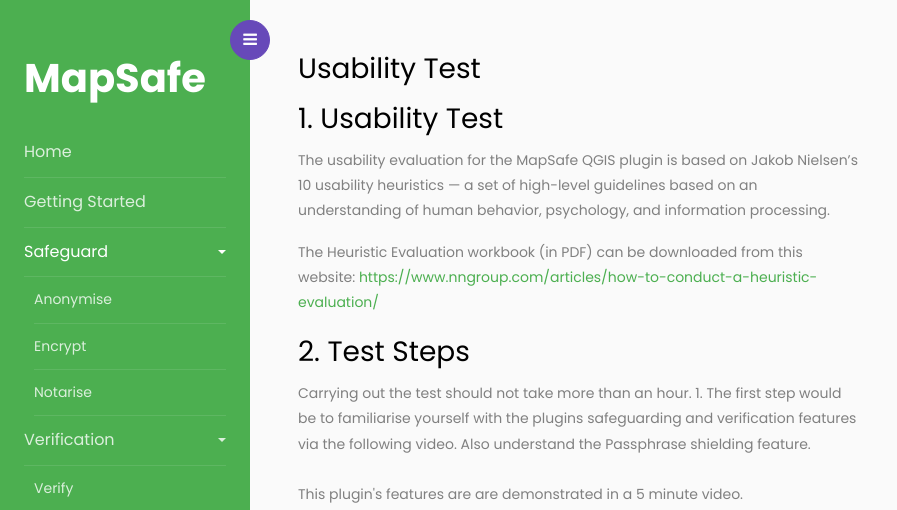
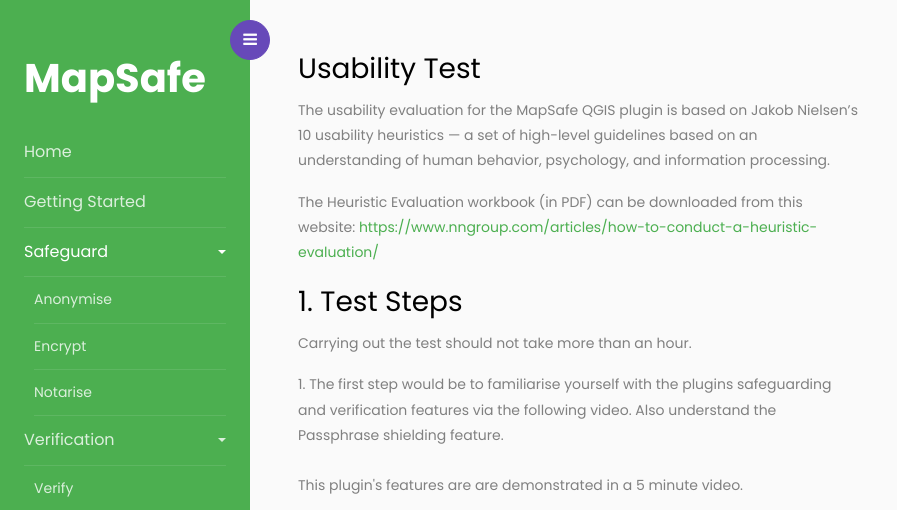
Before and after one commit to sharmapn/sharmapn.github.io, a Jekyll site: the page MapSafeQGISGeoPrivPlugin/usability_evaluation.html, which Jekyll copies as it is, in a window 1280 px wide and 900 px high, cut to the strip 0-510 px from the top of the window. Shown: the whole strip, without its empty margins (0-897 px from the left). Built offline with Jekyll 4.4.1, drawn with Linux system fonts in a browser that asks for light colours.

Commit message:
Update usability_evaluation.html

```diff
--- a/MapSafeQGISGeoPrivPlugin/usability_evaluation.html
+++ b/MapSafeQGISGeoPrivPlugin/usability_evaluation.html
@@ -116,19 +116,16 @@
 
 		<h3 class="title w-100"> Usability Test</h3>
 
-
-<h3>1. Usability Test</h3>
-
 <p>The usability evaluation for the MapSafe QGIS plugin is based on Jakob Nielsen’s 10 usability heuristics — a set of high-level guidelines based on an understanding of human behavior, psychology, and information processing.
 
 <p>The Heuristic Evaluation workbook (in PDF) can be downloaded from  this website:
 			 <a href="https://www.nngroup.com/articles/how-to-conduct-a-heuristic-evaluation/" target="_blank">https://www.nngroup.com/articles/how-to-conduct-a-heuristic-evaluation/</a>
 
-<h3>2. Test Steps</h3>
+<h3>1. Test Steps</h3>
 
 <p>Carrying out the test should not take more than an hour.
 
-1. The first step would be to familiarise yourself with the plugins safeguarding and verification features via the following video. Also understand the Passphrase shielding feature.
+<p>1. The first step would be to familiarise yourself with the plugins safeguarding and verification features via the following video. Also understand the Passphrase shielding feature.
 
 <br><br>
 This plugin's features are are demonstrated in a 5 minute video.
@@ -138,7 +135,6 @@
 		<p>The video shows how to safeguard and verify your dataset, from start to finish!</p>
 	</iframe>
 </div>
-
 
 2. The plugin can be downloaded directly from QGIS, through the plugins menu: Plugins —> Manage and Install Plugins.
 This website serves as the help menu for the plugin.
```
